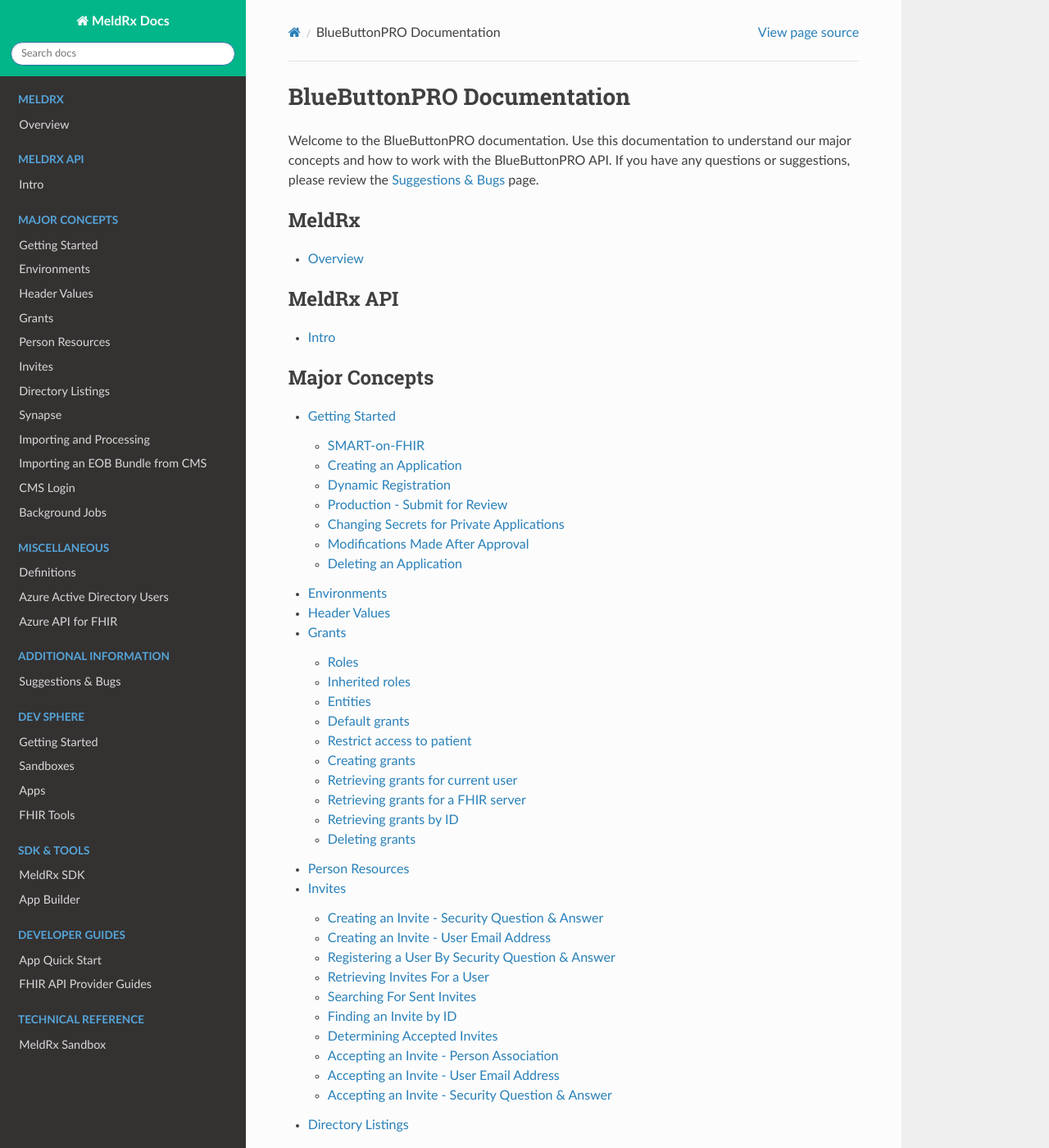
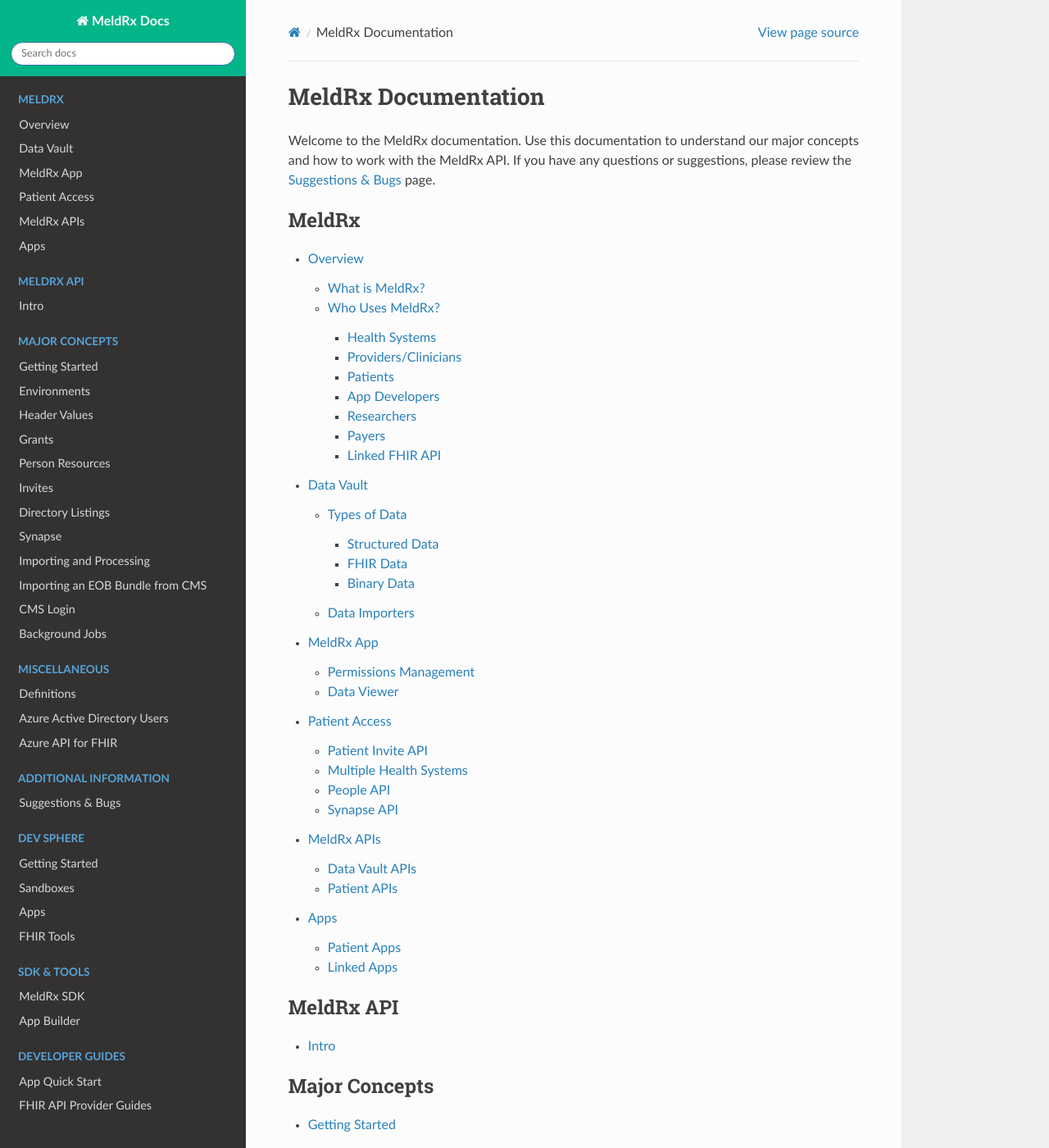
Before and after one commit to darena-solutions/bluebuttonpro-public, a Sphinx documentation site: the page built from docs/source/index.rst, in a window 1280 px wide and 1400 px high. Shown: the whole window at 82% size. Built offline with Sphinx 7.4.7 and the Read the Docs theme 2.0.0, drawn with Linux system fonts in a browser that asks for light colours.

Commit message:
What is MeldRx (incomplete)

```diff
--- a/docs/source/index.rst
+++ b/docs/source/index.rst
@@ -1,12 +1,12 @@
-.. BlueButtonPRO Docs documentation master file, created by
+.. MeldRx Docs documentation master file, created by
    sphinx-quickstart on Fri Feb 28 10:29:16 2020.
    You can adapt this file completely to your liking, but it should at least
    contain the root `toctree` directive.
 
-BlueButtonPRO Documentation
+MeldRx Documentation
 ===========================
-Welcome to the BlueButtonPRO documentation. Use this documentation to understand our major concepts
-and how to work with the BlueButtonPRO API. If you have any questions or suggestions, please review
+Welcome to the MeldRx documentation. Use this documentation to understand our major concepts
+and how to work with the MeldRx API. If you have any questions or suggestions, please review
 the :doc:`suggestions-and-bugs` page.
 
 .. toctree::
@@ -18,6 +18,11 @@
    :caption: MeldRx
 
    meldrx/overview
+   meldrx/data-vault
+   meldrx/meldrx-app
+   meldrx/patient-access
+   meldrx/meldrx-apis
+   meldrx/apps
 
 .. toctree::
    :maxdepth: 4
--- /dev/null
+++ b/docs/source/meldrx/apps.md
@@ -0,0 +1,9 @@
+# Apps
+
+SMART-on-FHIR apps can be launched on top of MeldRx.
+SMART-on-FHIR is a standard protocol that defines how third-party healthcare applications
+
+## Patient Apps
+
+
+## Linked Apps
--- /dev/null
+++ b/docs/source/meldrx/data-vault.md
@@ -0,0 +1,37 @@
+# Data Vault
+
+Every instance of MeldRx includes a _data vault_ which is simply a repository for storing data.
+The types of data that MeldRx can store can be categorized into three groups:
+1. Structured Data
+2. FHIR Data
+3. Binary Data
+
+Data in the _MeldRx Data Vault_ is accessed through a set of APIs which provide complete control over how this data is created, read, and deleted.
+
+## Types of Data
+
+### Structured Data
+
+_Structured Data_ refers to data that is organized and formatted in a consistent and predefined manner, making it easily searchable, analyzable, and interpretable by both humans and machines.
+MeldRx stores structured data in [JSON](https://en.wikipedia.org/wiki/JSON) format.
+MeldRx can store any type of JSON-based structured data.
+
+Structured data is accessed via the _MeldRx Non-FHIR Data API_.
+
+### FHIR Data
+
+_FHIR data_ is a specific type of _structured data_ that MeldRx is capable of storing in the data vault.
+
+FHIR data is accessed via the _MeldRx FHIR API_.
+
+### Binary Data
+
+_Binary Data_ refers to files like PDFs, images, videos, etc.
+This type of data is not bound by any specific format or structure, allowing it to accommodate various file types and sizes.
+MeldRx provides a flexible and efficient solution for managing binary data files.
+
+Binary data is accessed via the _MeldRx Documents API_.
+
+## Data Importers
+
+MeldRx includes a set of APIs that allows it to ingest data in various formats and store it within MeldRx. For example, CCDA documents can be imported and filed into the MeldRx platform.
--- /dev/null
+++ b/docs/source/meldrx/meldrx-apis.md
@@ -0,0 +1,20 @@
+# MeldRx APIs
+
+MeldRx includes a whole suite of APIs that are used to access and interact with the MeldRx ecosystem.
+
+## Data Vault APIs
+
+MeldRx comes with a complete set of APIs for managing all of the data in the data vault.
+This allows users to read, write, and delete data.
+The details of the APIs can be found in the Technical Reference section of the documentation.
+
+The set of Data Vault APIs includes...
+- _MeldRx Non-FHIR Data API_
+- _MeldRx FHIR API_
+- _MeldRx Documents API_
+- Various data import APIs
+
+## Patient APIs
+
+MeldRx has several APIs that are designed specifically for patients.
+These APIs include...
--- /dev/null
+++ b/docs/source/meldrx/meldrx-app.md
@@ -0,0 +1,15 @@
+# MeldRx App
+
+The _MeldRx App_ is the frontend through which a MeldRx instance is configured and administrated.
+The app is a web-based tool that allows administrators to manage users, set permissions, and configure settings.
+
+--- NOTE: Depending on who is logged in, the app will be different (patient, provider, admin)
+
+## Permissions Management
+
+TODO:
+
+## Data Viewer
+
+For convenience, the _MeldRx App_ includes a way to view data that is stored in the _MeldRx Data Vault_.
+This is useful for taking a quick glance at what type of data is stored in MeldRx, and is especially useful for non-technical users, such as doctors.
--- a/docs/source/meldrx/overview.md
+++ b/docs/source/meldrx/overview.md
@@ -1 +1,62 @@
 # Overview
+
+## What is MeldRx?
+
+MeldRx is a platform through which healthcare data can be stored, managed, and accessed through a variety of APIs.
+The platform is suitable for use by healthcare organizations for managing their patient data.
+Applications may be built on top of the platform to further enhance its utility.
+
+## Who Uses MeldRx?
+
+### Health Systems
+
+Health Systems, such as hospitals and clinics, can use MeldRx as a way of managing the data of their patient population and meeting all regulatory requirements.
+
+### Providers/Clinicians
+
+Clinicians can benefit from MeldRx by having a platform to document critical patient information and through which patients can share other health data. They also have access to any applications that may help them better care for their patients or have custom apps built if they are not happy with the ones that are available.
+
+### Patients
+
+Patients can use MeldRx to access and manage their personal health data.
+They can aggregate health data from multiple organizations (health systems, insurance companies, etc.)
+Patients are able to share their health data with others, such as clinicians and researchers.
+And patients can use patient-facing SMART-on-FHIR apps to better understand their health data.
+
+### App Developers
+
+MeldRx enables developers to build integrated healthcare applications.
+Developers can build apps targeted toward patients, clinicians, or administrative users, payers, etc.
+
+MeldRx provides a mechanism for developers to connect to external (non-MeldRx) FHIR sources like other EHRs and build apps that integrate with them.
+
+### Researchers
+
+Researchers may receive patient data for use in a research study.
+
+### Payers
+
+Payers can receive patient data for use in claims analysis or onboarding a new member.
+
+
+
+
+
+
+
+
+
+
+
+
+
+
+
+
+
+
+
+
+### Linked FHIR API
+
+?? Sandbox
--- /dev/null
+++ b/docs/source/meldrx/patient-access.md
@@ -0,0 +1,26 @@
+# Patient Access
+
+Patients can use MeldRx to view and manage their own clinical data.
+
+## Patient Invite API
+
+The _Patient Invite API_ is an API that is used to invite patients to create accounts on the MeldRx platform.
+Typically, a doctor will initiate the _Patient Invite API_ to send an email to the patient inviting them to register on the MeldRx platform. The _MeldRx App_ provides a method for patient invitations to be sent out.
+
+When a patient logs into the MeldRx platform, they have the ability to view their own clinical data.
+However, they will not have access to any data on the MeldRx platform that does not pertain to them.
+
+## Multiple Health Systems
+
+If a patient receives care from multiple health organizations, they can manage their clinical data from all organizations using the same MeldRx account. In other words, the patient is _not_ required to make a separate MeldRx account for each health system they go to. Patients can also manage data from other systems, like insurance providers.
+
+## People API
+
+MeldRx has the ability to let users manage patient accounts for multiple patients.
+For example, a mother may wish to register with MeldRx as a patient herself, but also register an account for her young children.
+
+The _People API_ provides a means for one patient account to access and manage the health data of another patient.
+
+## Synapse API
+
+The Synapse API allows patients to send a snapshot of their health data to another person, such as a clinician who wants to review their medical history, or an insurance company that wants to onboard them as a new member. Patients can pull their data from various external sources and then send that data via the Synapse API.
```
